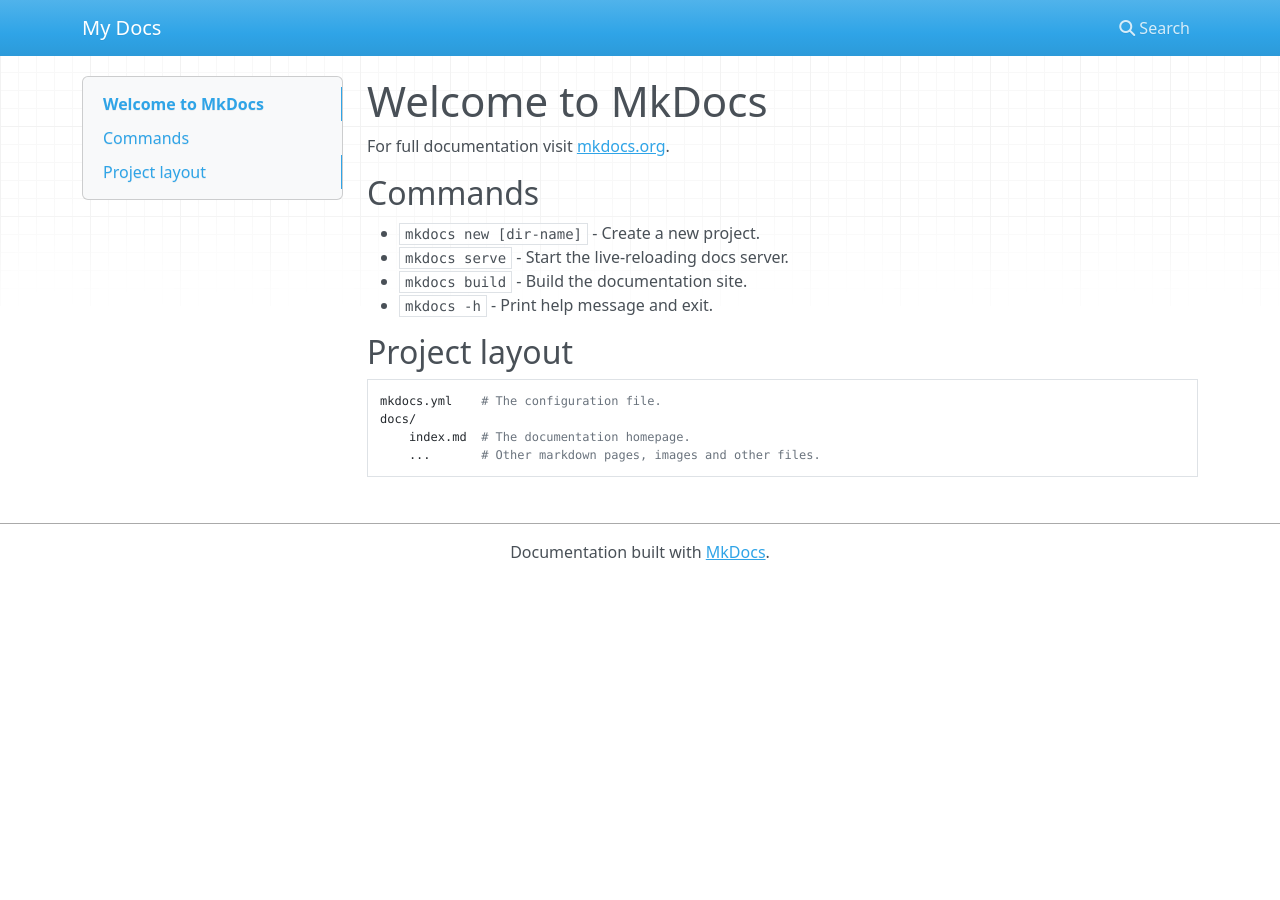
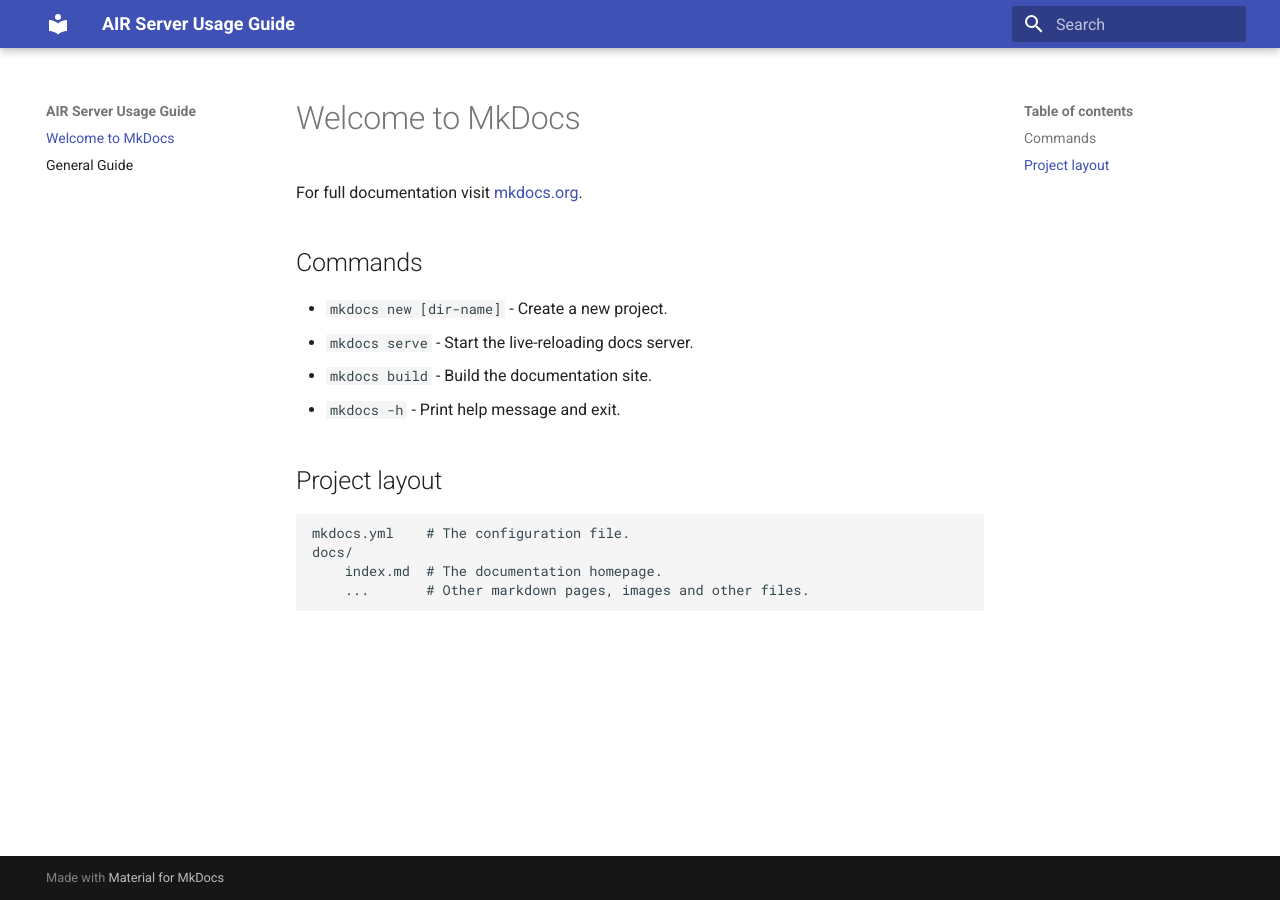
Before and after one commit to Co1lin/AIR-Server-Doc, an MkDocs documentation site: the page built from docs/index.md, in a window 1280 px wide. Built offline with MkDocs 1.6.1 and Material for MkDocs 9.7.7, drawn with Linux system fonts in a browser that asks for light colours; nearby versions of some CDN libraries.

Commit message:
test mkdocs

```diff
--- /dev/null
+++ b/docs/general.md
@@ -0,0 +1,3 @@
+# General Guide
+
+test
--- a/mkdocs.yml
+++ b/mkdocs.yml
@@ -1 +1,4 @@
-site_name: My Docs
+site_name: AIR Server Usage Guide
+
+theme:
+  name: material
```
Also changed, not shown: general.md (deleted, +0 -3 lines).
